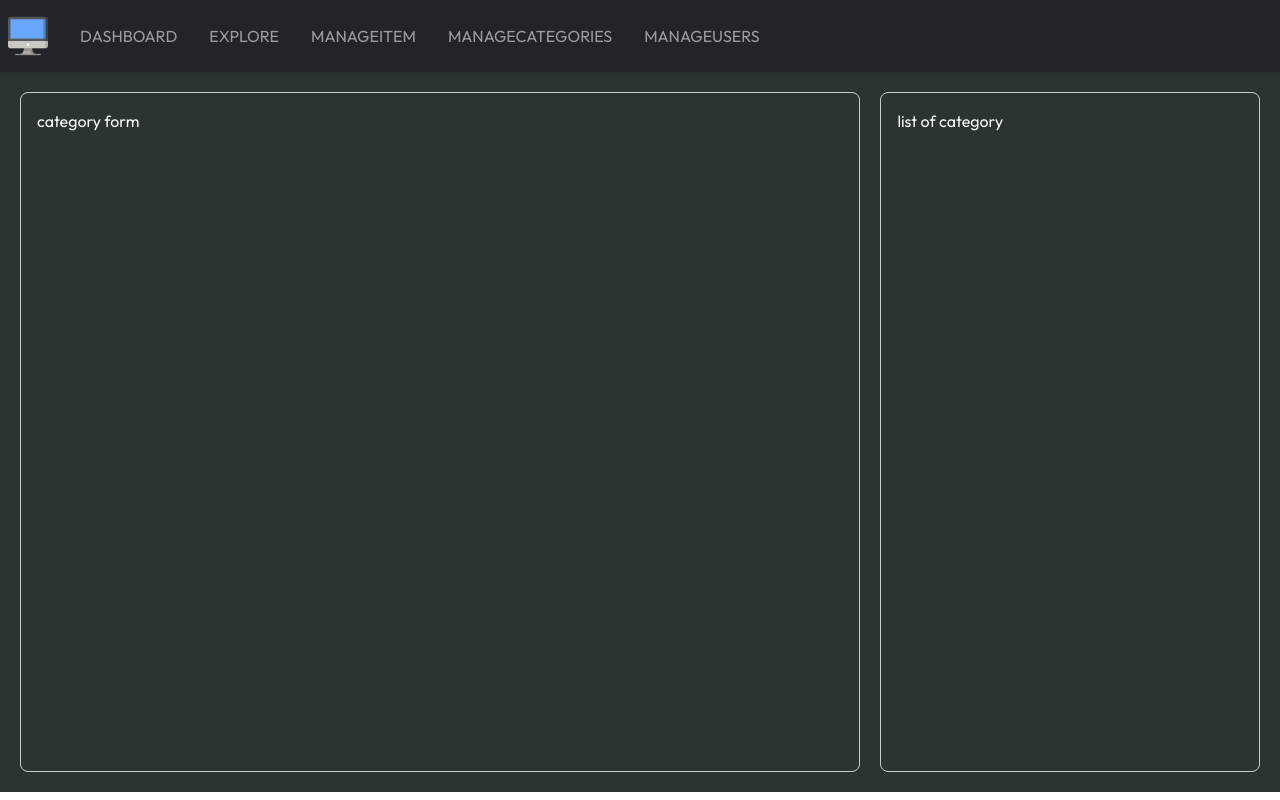
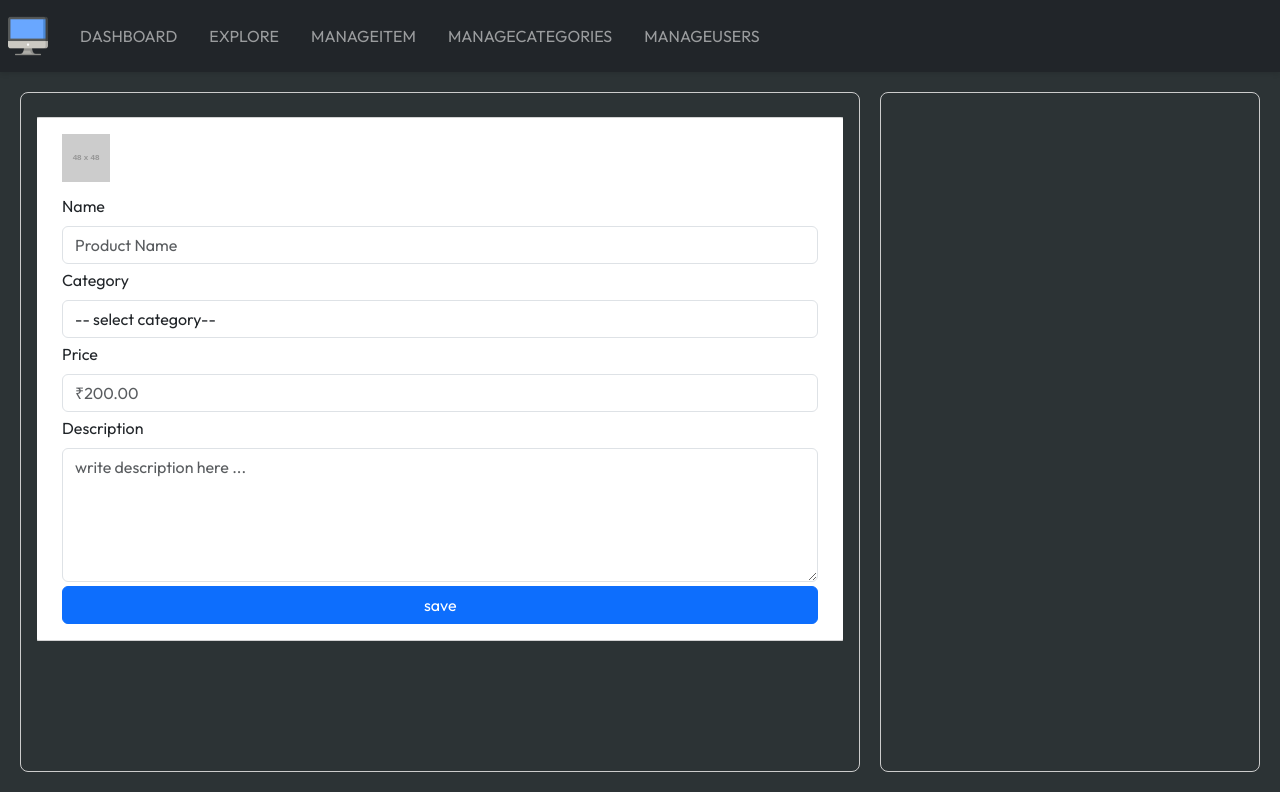
Before and after one commit to Suhel1010/RetailEdge_BillingSystem_FrontEnd, a React (Vite) app: page /items in a window 1280 px wide. Built offline with nearby package versions, Linux system fonts and the light colour scheme.

Commit message:
component and pages

```diff
--- /dev/null
+++ b/src/component/CategoryForm/CategoryForm.jsx
@@ -0,0 +1,69 @@
+import React from 'react';
+
+const CategoryForm = () => {
+  return (
+    <div className="mx-2 mt-2">
+      <div className="row">
+        <div className="card col-md-12 form-container">
+          <div className="card-body">
+            <form action="">
+              <div className="mb-1">
+                <label htmlFor="image" className="form-label">
+                  <img src="https://placehold.co/48x48" alt="" width={48} />
+                </label>
+                <input
+                  type="file"
+                  name="image"
+                  id="image"
+                  className="form-control"
+                  hidden
+                />
+              </div>
+              <div className="mb-1">
+                <label htmlFor="name" className="form-label">
+                  Name
+                </label>
+                <input
+                  type="text"
+                  name="name"
+                  id="name"
+                  className="form-control"
+                  placeholder="category name"
+                />
+              </div>
+              <div className="mb-1">
+                <label htmlFor="name" className="form-label">
+                  Description
+                </label>
+                <textarea
+                  rows={5}
+                  name="description"
+                  id="description"
+                  className="form-control"
+                  placeholder="write description here ... "
+                />
+              </div>
+              <div className="mb-1">
+                <label htmlFor="bgcolor" className="form-label">
+                  Background Color
+                </label>
+                <br />
+                <input
+                  type="color"
+                  name="bgcolor"
+                  id="bgcolor"
+                  placeholder="#ffffff"
+                />
+              </div>
+              <button type="submit" className="btn btn-primary w-100">
+                save
+              </button>
+            </form>
+          </div>
+        </div>
+      </div>
+    </div>
+  );
+};
+
+export default CategoryForm;
--- /dev/null
+++ b/src/component/CategoryList/CategoryList.jsx
@@ -0,0 +1,7 @@
+import React from 'react';
+
+const CategoryList = () => {
+  return <div></div>;
+};
+
+export default CategoryList;
--- /dev/null
+++ b/src/component/ItemForm/ItemForm.jsx
@@ -0,0 +1,89 @@
+import React from 'react';
+
+const ItemForm = () => {
+  return (
+    <div
+      className="item-form-container"
+      style={{ height: '100vh', overflowY: 'auto', overflowX: 'hidden' }}
+    >
+      <div className="mx-2 mt-2">
+        <div className="row">
+          <div className="card col-md-12 form-container">
+            <div className="card-body">
+              <form action="">
+                <div className="mb-1">
+                  <label htmlFor="image" className="form-label">
+                    <img src="https://placehold.co/48x48" alt="" width={48} />
+                  </label>
+                  <input
+                    type="file"
+                    name="image"
+                    id="image"
+                    className="form-control"
+                    hidden
+                  />
+                </div>
+                <div className="mb-1">
+                  <label htmlFor="name" className="form-label">
+                    Name
+                  </label>
+                  <input
+                    type="text"
+                    name="name"
+                    id="name"
+                    className="form-control"
+                    placeholder="Product Name"
+                  />
+                </div>
+                <div className="mb-1">
+                  <label htmlFor="category" className="form-label">
+                    Category
+                  </label>
+                  <select
+                    name="category"
+                    id="category"
+                    className="form-control"
+                  >
+                    <option value="">-- select category--</option>
+                    <option value="category 1">category 1</option>
+                    <option value="category 1">category 1</option>
+                  </select>
+                </div>
+                <div className="mb-1">
+                  <label htmlFor="price" className="form-label">
+                    Price
+                  </label>
+                  <input
+                    type="number"
+                    name="price"
+                    id="price"
+                    className="form-control"
+                    placeholder="&#8377;200.00"
+                  />
+                </div>
+                <div className="mb-1">
+                  <label htmlFor="name" className="form-label">
+                    Description
+                  </label>
+                  <textarea
+                    rows={5}
+                    name="description"
+                    id="description"
+                    className="form-control"
+                    placeholder="write description here ... "
+                  />
+                </div>
+
+                <button type="submit" className="btn btn-primary w-100">
+                  save
+                </button>
+              </form>
+            </div>
+          </div>
+        </div>
+      </div>
+    </div>
+  );
+};
+
+export default ItemForm;
--- /dev/null
+++ b/src/component/ItemList/ItemList.jsx
@@ -0,0 +1,7 @@
+import React from 'react';
+
+const ItemList = () => {
+  return <div></div>;
+};
+
+export default ItemList;
--- /dev/null
+++ b/src/component/UserForm/UserForm.jsx
@@ -0,0 +1,58 @@
+import React from 'react';
+
+const UserForm = () => {
+  return (
+    <div className="mx-2 mt-2">
+      <div className="row">
+        <div className="card col-md-12 form-container">
+          <div className="card-body">
+            <form action="">
+              <div className="mb-1">
+                <label htmlFor="name" className="form-label">
+                  Name
+                </label>
+                <input
+                  type="text"
+                  name="name"
+                  id="name"
+                  className="form-control"
+                  placeholder="John Doe"
+                />
+              </div>
+              <div className="mb-1">
+                <label htmlFor="name" className="form-label">
+                  Email
+                </label>
+                <input
+                  type="text"
+                  name="email"
+                  id="email"
+                  className="form-control"
+                  placeholder="yourname@gmail.com"
+                />
+              </div>
+              <div className="mb-1">
+                <label htmlFor="name" className="form-label">
+                  Password
+                </label>
+                <input
+                  type="text"
+                  name="password"
+                  id="password"
+                  className="form-control"
+                  placeholder="*******************"
+                />
+              </div>
+              <br />
+              <button type="submit" className="btn btn-primary w-100">
+                save
+              </button>
+            </form>
+          </div>
+        </div>
+      </div>
+    </div>
+  );
+};
+
+export default UserForm;
--- /dev/null
+++ b/src/component/UserList/UserList.jsx
@@ -0,0 +1,7 @@
+import React from 'react';
+
+const UserList = () => {
+  return <div></div>;
+};
+
+export default UserList;
--- a/src/pages/ManageCategories/ManageCategory.jsx
+++ b/src/pages/ManageCategories/ManageCategory.jsx
@@ -1,11 +1,17 @@
 import React from 'react';
 import './ManageCategory.css';
+import CategoryForm from '../../component/CategoryForm/CategoryForm';
+import CategoryList from '../../component/CategoryList/CategoryList';
 
 const ManageCategory = () => {
   return (
     <div className="category-container text-light">
-      <div className="left-column">category form</div>
-      <div className="right-column">list of category</div>
+      <div className="left-column">
+        <CategoryForm />
+      </div>
+      <div className="right-column">
+        <CategoryList />
+      </div>
     </div>
   );
 };
--- a/src/pages/ManageItem/ManageItems.jsx
+++ b/src/pages/ManageItem/ManageItems.jsx
@@ -1,10 +1,16 @@
 import React from 'react';
 import './ManageItems.css';
+import ItemForm from '../../component/ItemForm/ItemForm';
+import ItemList from '../../component/ItemList/ItemList';
 const ManageItems = () => {
   return (
     <div className="items-container text-light">
-      <div className="left-column">category form</div>
-      <div className="right-column">list of category</div>
+      <div className="left-column">
+        <ItemForm />
+      </div>
+      <div className="right-column">
+        <ItemList />
+      </div>
     </div>
   );
 };
--- a/src/pages/ManageUsers/ManageUsers.jsx
+++ b/src/pages/ManageUsers/ManageUsers.jsx
@@ -1,10 +1,16 @@
 import React from 'react';
 import './ManageUsers.css';
+import UserForm from '../../component/UserForm/UserForm';
+import UserList from '../../component/UserList/UserList';
 const ManageUsers = () => {
   return (
     <div className="users-container text-light">
-      <div className="left-column">category form</div>
-      <div className="right-column">list of category</div>
+      <div className="left-column">
+        <UserForm />
+      </div>
+      <div className="right-column">
+        <UserList />
+      </div>
     </div>
   );
 };
```
